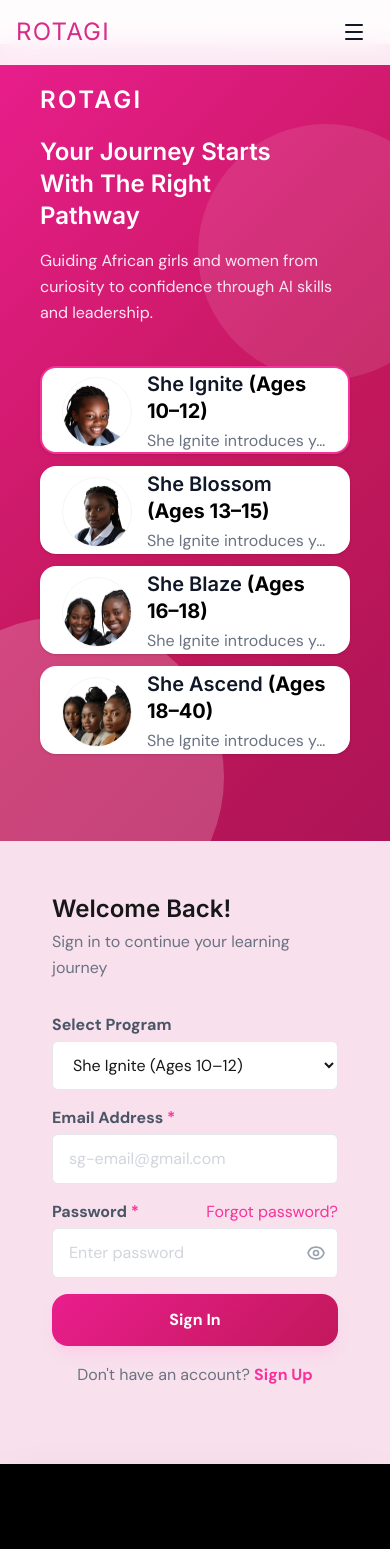
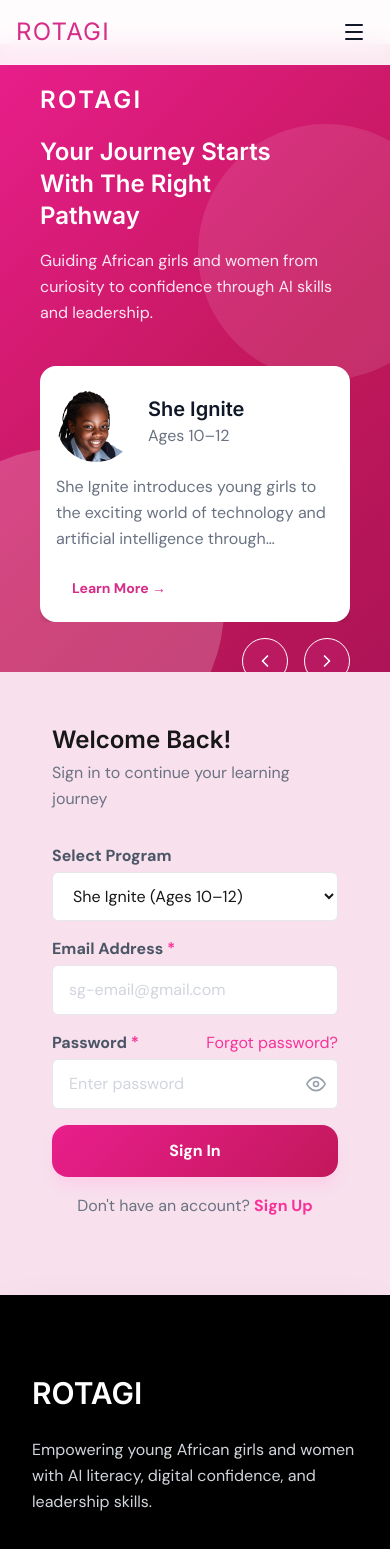
Before and after one commit to Rotagif-Devs/Rotagi-website, a Next.js app: page /login in a window 390 px wide. Shown: the top 1549 px of the page. Built offline with nearby package versions, Linux system fonts and the light colour scheme; a web font is replaced by a local one.

Commit message:
auth modify

```diff
--- a/app/about/page.tsx
+++ b/app/about/page.tsx
@@ -113,7 +113,9 @@ const About = () => {
             </div>
           </div>
         </div>
+        </div>
       </section>
+
   );
 };
 
--- a/components/LeftPanel.tsx
+++ b/components/LeftPanel.tsx
@@ -3,13 +3,21 @@
 import Image from "next/image";
 import { programs } from "@/data/programs";
 import { useProgram } from "@/context/ProgramContext";
+import Link from "next/link";
+
+import { Swiper, SwiperSlide } from "swiper/react";
+import { Navigation } from "swiper/modules";
+import { ChevronLeft, ChevronRight } from "lucide-react";
+
+import "swiper/css";
+import "swiper/css/navigation";
 
 export default function LeftPanel() {
   const { selectedProgram, setSelectedProgram } = useProgram();
 
   return (
     <div
-      className=" lg:flex flex-col lg:w-[47%] w-full mt-10 lg:mt-0 p-10 relative overflow-x-hidden [&::-webkit-scrollbar]:hidden"
+      className="lg:flex flex-col lg:w-[47%] h-157 w-full mt-10 lg:mt-0 p-10 relative overflow-x-hidden lg:overflow-y-scroll overflow-hidden [&::-webkit-scrollbar]:hidden"
       style={{
         background:
           "linear-gradient(135deg, #e91e8c 0%, #c2185b 60%, #ad1457 100%)",
@@ -24,16 +32,75 @@ export default function LeftPanel() {
         <h3 className="text-white tracking-widest uppercase">ROTAGI</h3>
       </div>
 
-
       <div className="relative z-10 mt-5 shrink-0">
-        <h3 className="text-white w-67.5">Your Journey Starts with the Right Pathway</h3>
+        <h3 className="text-white w-67.5">
+          Your Journey Starts with the Right Pathway
+        </h3>
         <p className="text-pink-100 mt-4">
           Guiding African girls and women from curiosity to confidence through AI skills and leadership.
         </p>
       </div>
 
+      {/* ---------------- MOBILE SWIPER ---------------- */}
+      <div className="lg:hidden relative z-10 mt-10">
+        <Swiper
+          modules={[Navigation]}
+          navigation={{
+            prevEl: ".program-prev",
+            nextEl: ".program-next",
+          }}
+          slidesPerView={1}
+          spaceBetween={16}
+          className="pb-10"
+        >
+          {programs.map((p) => (
+            <SwiperSlide key={p.id}>
+          <div className="bg-white rounded-2xl shadow-md p-4 flex flex-col gap-3 h-64"> {/* fixed height */}
+  {/* Header */}
+  <div className="flex items-center gap-3">
+    <Image
+      src={p.image}
+      alt={p.name}
+      width={50}
+      height={50}
+      className="rounded-full w-20 h-20"
+    />
+    <div>
+      <h4 className="font-bold text-gray-900 text-sm">{p.name}</h4>
+      <p className="text-gray-500 text-xs">{p.ages}</p>
+    </div>
+  </div>
 
-      <div className="relative z-10 mt-10 space-y-3 pb-10">
+  {/* Half description */}
+  <p className="text-gray-500 text-sm line-clamp-3"> {/* limits text to 3 lines */}
+    {p.description.slice(0, Math.ceil(p.description.length / 2))}...
+  </p>
+
+  {/* Learn More button */}
+  <Link
+    href={`/programs/${p.slug}`}
+    className="mt-2 self-start text-secondary px-4 py-2 text-sm font-semibold hover:bg-pink-600 transition"
+  >
+    Learn More &rarr;
+  </Link>
+</div>
+            </SwiperSlide>
+          ))}
+        </Swiper>
+
+        {/* Navigation Buttons */}
+        <div className="mt-4 flex justify-end gap-4">
+          <button className="program-prev rounded-full bg-[#D62D882E] p-3 text-white border border-white">
+            <ChevronLeft className="h-5 w-5" />
+          </button>
+          <button className="program-next rounded-full bg-[#D62D882E] p-3 text-white border border-white">
+            <ChevronRight className="h-5 w-5" />
+          </button>
+        </div>
+      </div>
+
+      {/* ---------------- DESKTOP ---------------- */}
+      <div className="hidden lg:block relative z-10 mt-10 space-y-3 pb-10">
         {programs.map((p) => (
           <button
             key={p.id}
@@ -49,7 +116,7 @@ export default function LeftPanel() {
                         }
                         hover:shadow-xl`}
           >
-
+            {/* Image */}
             <div className="absolute top-2.25 left-5 z-20">
               <Image
                 src={p.image}
@@ -60,10 +127,12 @@ export default function LeftPanel() {
               />
             </div>
 
-
-            <div className="absolute top-0 left-0 w-full h-22 flex items-center pl-26.25 pr-4
+            {/* Collapsed View */}
+            <div
+              className="absolute top-0 left-0 w-full h-22 flex items-center pl-26.25 pr-4
                             transition-opacity duration-300 ease-in-out
-                            opacity-100 group-hover:opacity-0 pointer-events-none">
+                            opacity-100 group-hover:opacity-0 pointer-events-none"
+            >
               <div className="min-w-0">
                 <h4 className="font-bold text-gray-900 leading-snug">
                   {p.name} <span className="font-bold text-black">({p.ages})</span>
@@ -72,9 +141,12 @@ export default function LeftPanel() {
               </div>
             </div>
 
-            <div className="relative pt-22.5 px-6 pb-6
+            {/* Expanded View */}
+            <div
+              className="relative pt-22.5 px-6 pb-6
                             transition-all duration-500 ease-in-out
-                            opacity-0 group-hover:opacity-100">
+                            opacity-0 group-hover:opacity-100"
+            >
               <div className="w-full">
                 <h4 className="font-bold text-gray-900 mb-2">
                   {p.name} <span className="font-bold text-black">({p.ages})</span>
--- a/components/Login/LoginForm.tsx
+++ b/components/Login/LoginForm.tsx
@@ -4,6 +4,7 @@ import { useState } from "react";
 import Link from "next/link";
 import { programs } from "@/data/programs";
 import { useProgram } from "@/context/ProgramContext";
+import { FiEye, FiEyeOff } from "react-icons/fi";
 
 export default function LoginForm() {
   const { selectedProgram, setSelectedProgram } = useProgram();
@@ -23,7 +24,6 @@ export default function LoginForm() {
   return (
     <div className="flex-1 flex items-center justify-center p-5 lg:p-12">
       <div className="w-full max-w-138.5">
-
         <div className="mb-8">
           <h3>Welcome Back!</h3>
           <p className="text-gray-500 mt-1">
@@ -54,7 +54,6 @@ export default function LoginForm() {
             </select>
           </div>
 
-
           <div>
             <label className="block font-semibold text-gray-600 mb-1">
               Email Address <span className="text-pink-500">*</span>
@@ -66,9 +65,10 @@ export default function LoginForm() {
               onChange={handleChange}
               placeholder="sg-email@gmail.com"
               required
-              className="w-full border border-gray-200 rounded-md px-4 py-3 pr-4 focus:outline-none focus:ring-2 focus:ring-pink-400 bg-white placeholder-gray-300"
+              className="w-full border border-gray-200 rounded-md px-4 py-3 focus:outline-none focus:ring-2 focus:ring-pink-400 bg-white placeholder-gray-300"
             />
           </div>
+
 
           <div>
             <div className="flex items-center justify-between mb-1">
@@ -82,6 +82,7 @@ export default function LoginForm() {
                 Forgot password?
               </Link>
             </div>
+
             <div className="relative">
               <input
                 name="password"
@@ -92,46 +93,14 @@ export default function LoginForm() {
                 required
                 className="w-full border border-gray-200 rounded-md px-4 py-3 pr-10 focus:outline-none focus:ring-2 focus:ring-pink-400 bg-white placeholder-gray-300"
               />
+
               <button
                 type="button"
-                onClick={() => setShowPassword(!showPassword)}
+                onClick={() => setShowPassword((prev) => !prev)}
                 className="absolute right-3 top-1/2 -translate-y-1/2 text-gray-400 hover:text-gray-600"
+                aria-label={showPassword ? "Hide password" : "Show password"}
               >
-                {showPassword ? (
-                  <svg
-                    className="w-5 h-5"
-                    fill="none"
-                    stroke="currentColor"
-                    viewBox="0 0 24 24"
-                  >
-                    <path
-                      strokeLinecap="round"
-                      strokeLinejoin="round"
-                      strokeWidth={2}
-                      d="M13.875 18.825A10.05 10.05 0 0112 19c-4.478 0-8.268-2.943-9.543-7a9.97 9.97 0 011.563-3.029m5.858.908a3 3 0 114.243 4.243M9.878 9.878l4.242 4.242M9.88 9.88l-3.29-3.29m7.532 7.532l3.29 3.29M3 3l3.59 3.59m0 0A9.953 9.953 0 0112 5c4.478 0 8.268 2.943 9.543 7a10.025 10.025 0 01-4.132 5.411m0 0L21 21"
-                    />
-                  </svg>
-                ) : (
-                  <svg
-                    className="w-5 h-5"
-                    fill="none"
-                    stroke="currentColor"
-                    viewBox="0 0 24 24"
-                  >
-                    <path
-                      strokeLinecap="round"
-                      strokeLinejoin="round"
-                      strokeWidth={2}
-                      d="M15 12a3 3 0 11-6 0 3 3 0 016 0z"
-                    />
-                    <path
-                      strokeLinecap="round"
-                      strokeLinejoin="round"
-                      strokeWidth={2}
-                      d="M2.458 12C3.732 7.943 7.523 5 12 5c4.478 0 8.268 2.943 9.542 7-1.274 4.057-5.064 7-9.542 7-4.477 0-8.268-2.943-9.542-7z"
-                    />
-                  </svg>
-                )}
+                {showPassword ? <FiEyeOff size={20} /> : <FiEye size={20} />}
               </button>
             </div>
           </div>
@@ -143,7 +112,6 @@ export default function LoginForm() {
           >
             Sign In
           </button>
-
 
           <p className="text-center text-gray-500">
             Don&apos;t have an account?{" "}
--- a/components/forgotpassword/ForgotPassword.tsx
+++ b/components/forgotpassword/ForgotPassword.tsx
@@ -29,13 +29,13 @@ export default function ForgotPassword({
 
   return (
     <div className="min-h-screen">
-      <div className="mx-auto flex min-h-screen items-start justify-center px-6 pt-28">
+      <div className="mx-auto flex min-h-screen items-start justify-center px-6 lg:pt-28 pt-10">
         <div className="w-full ">
 
           <h4 className="text-dark">Forgot Password?</h4>
 
 
-          <p className="mt-2  leading-5 text-text-hdd">
+          <p className="mt-2 leading-5 text-text-hdd">
             Please enter your email address below to receive a one-time password
             (OTP).
           </p>
--- a/components/otp/Otp.tsx
+++ b/components/otp/Otp.tsx
@@ -97,7 +97,7 @@ export default function ConfirmOtpCode({
 
   return (
     <div className="min-h-screen bg-primary">
-      <div className="mx-auto flex min-h-screen max-w-3xl items-start justify-center px-6 pt-28">
+      <div className="mx-auto flex min-h-screen max-w-3xl items-start justify-center px-6 lg:pt-28">
         <div className="w-full max-w-md">
           <div className=" bg-primary/40 p-6">
             <h4 className="text-dark">Confirm OTP Code</h4>
@@ -122,7 +122,7 @@ export default function ConfirmOtpCode({
                     onKeyDown={(e) => handleKeyDown(i, e)}
                     onPaste={(e) => handlePaste(i, e)}
                     className="
-                      h-10 w-22 text-center font-semibold text-dark
+                      h-15 w-22 text-center font-semibold text-dark
                       bg-white outline-none
                       border border-accent0
                       focus:border-secondary focus:ring-2 focus:ring-secondary/20
--- a/components/programs/ProgramCard.tsx
+++ b/components/programs/ProgramCard.tsx
@@ -2,7 +2,6 @@ import type { Program } from "@/lib/programs";
 import Image from "next/image";
 import Button from "../ui/Button";
 
-// import { Program } from "@/types/program";
 interface Props {
   program: Program;
   index: number;
@@ -13,7 +12,7 @@ export default function ProgramCard({ program, index }: Props) {
       key={index}
       className="flex flex-col text-darkgray p-4 overflow-hidden rounded-3xl bg-white"
     >
-      {/* Image Container */}
+
       <div className="relative aspect-4/3 rounded-2xl md:aspect-video w-full bg-brown overflow-hidden">
         <Image
           src={program.image || "/placeholder.svg"}
@@ -29,7 +28,7 @@ export default function ProgramCard({ program, index }: Props) {
         </div>
       </div>
 
-      {/* Content */}
+
       <div className="flex flex-1 flex-col px-2 pt-6">
         <div className="mb-4">
           <span className="inline-block rounded-full bg-[#FABFD380] px-6 py-1.5 text-sm font-semibold text-[#D62D88]">
--- a/context/ProgramContext.tsx
+++ b/context/ProgramContext.tsx
@@ -1,7 +1,8 @@
 "use client";
 
 import { createContext, useContext, useState } from "react";
-import { Program, programs } from "@/data/programs";
+import { programs } from "@/data/programs";
+import { Program } from "@/types/program";
 
 interface ProgramContextType {
   selectedProgram: Program;
@@ -14,7 +15,7 @@ const ProgramContext = createContext<ProgramContextType>({
 });
 
 export function ProgramProvider({ children }: { children: React.ReactNode }) {
-  const [selectedProgram, setSelectedProgram] = useState(programs[0]);
+  const [selectedProgram, setSelectedProgram] = useState<Program>(programs[0]);
   return (
     <ProgramContext.Provider value={{ selectedProgram, setSelectedProgram }}>
       {children}
--- a/data/programs.ts
+++ b/data/programs.ts
@@ -1,16 +1,4 @@
-import { ReactNode } from "react";
-
-export interface Program {
-  learnMoreUrl: string;
-  extendedDescription: ReactNode;
-  id: string;
-  name: string;
-  ages: string;
-  description: string;
-  color: string;
-  accent: string;
-  image: string;
-}
+import { Program } from "@/types/program";
 
 export const programs: Program[] = [
   {
@@ -18,43 +6,47 @@ export const programs: Program[] = [
     name: "She Ignite",
     ages: "Ages 10–12",
     description: "She Ignite introduces young girls to the exciting world of technology and artificial intelligence through interactive, age-appropriate activities. Participants explore basic coding concepts, learn about AI in everyday life, and develop critical thinking skills that will serve them throughout their educational journey.",
-    color: "from-pink-400 to-rose-500",
+
     accent: "#f43f5e",
     image: "/img-1.png",
-    learnMoreUrl: "",
-    extendedDescription: undefined
+    learnMoreUrl: "/programs/she-ignite",
+    extendedDescription: undefined,
+    slug: "she-ignite"
   },
   {
     id: "blossom",
     name: "She Blossom",
     ages: "Ages 13–15",
-    description: "She Ignite introduces young girls to the exciting world of technology and artificial intelligence through interactive, age-appropriate activities. Participants explore basic coding concepts, learn about AI in everyday life, and develop critical thinking skills that will serve them throughout their educational journey.",
-    color: "from-fuchsia-500 to-pink-500",
+    description: "She Blossom builds on foundational skills, helping teens explore AI, coding, and problem-solving with more complex projects and teamwork exercises.",
+
     accent: "#d946ef",
     image: "/img-2.png",
-    learnMoreUrl: "",
-    extendedDescription: undefined
+    learnMoreUrl: "/programs/she-blossom",
+    extendedDescription: undefined,
+    slug: "she-blossom"
   },
   {
     id: "blaze",
     name: "She Blaze",
     ages: "Ages 16–18",
-    description: "She Ignite introduces young girls to the exciting world of technology and artificial intelligence through interactive, age-appropriate activities. Participants explore basic coding concepts, learn about AI in everyday life, and develop critical thinking skills that will serve them throughout their educational journey.",
-    color: "from-rose-500 to-pink-600",
+    description: "She Blaze focuses on advanced AI, coding, and leadership skills for older teens, preparing them for tech careers and higher education opportunities.",
+
     accent: "#e11d48",
     image: "/img-3.png",
-    learnMoreUrl: "",
-    extendedDescription: undefined
+    learnMoreUrl: "/programs/she-blaze",
+    extendedDescription: undefined,
+    slug: "she-blaze"
   },
   {
     id: "ascend",
     name: "She Ascend",
     ages: "Ages 18–40",
-    description: "She Ignite introduces young girls to the exciting world of technology and artificial intelligence through interactive, age-appropriate activities. Participants explore basic coding concepts, learn about AI in everyday life, and develop critical thinking skills that will serve them throughout their educational journey.",
-    color: "from-pink-600 to-fuchsia-700",
+    description: "She Ascend is for young adults and women, combining AI, tech, and leadership training to advance careers and entrepreneurial ventures.",
+
     accent: "#be185d",
     image: "/img-4.png",
-    learnMoreUrl: "",
-    extendedDescription: undefined
+    learnMoreUrl: "/programs/she-ascend",
+    extendedDescription: undefined,
+    slug: "she-ascend"
   },
 ];
--- a/package.json
+++ b/package.json
@@ -18,6 +18,7 @@
     "react": "19.2.3",
     "react-dom": "19.2.3",
     "react-hook-form": "^7.71.2",
+    "react-icons": "^5.5.0",
     "swiper": "^12.0.3",
     "tailwind-merge": "^3.4.0"
   },
--- a/types/program.ts
+++ b/types/program.ts
@@ -1,12 +1,13 @@
+import { ReactNode } from "react";
+
 export interface Program {
-  slug: string;
-  title: string;
-  ageRange: string;
-  curiosity: string;
+  id: string;
+  name: string;
+  ages: string;
   description: string;
-  duration: string;
-  mode: string;
   image: string;
-  outcomes: string[];
-  prerequisites: string[];
+  accent: string;
+  learnMoreUrl: string;
+  extendedDescription?: ReactNode; // optional
+  slug?: string;                   // optional
 }
```
Also changed, not shown: components/SignUp/SignUpForm.tsx (+29 -44 lines), components/createpassword/CreatePassword.tsx (+25 -49 lines), 1 other file (tests, documents, lock files or other folders).
